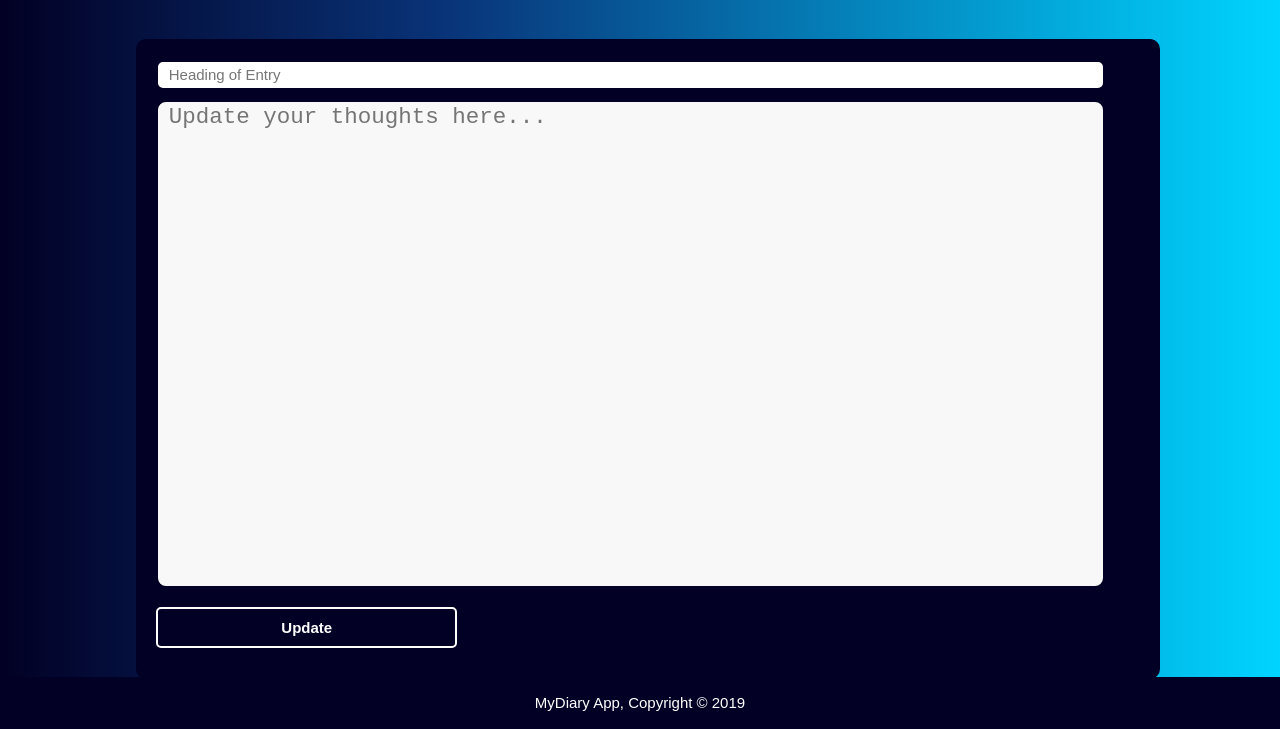
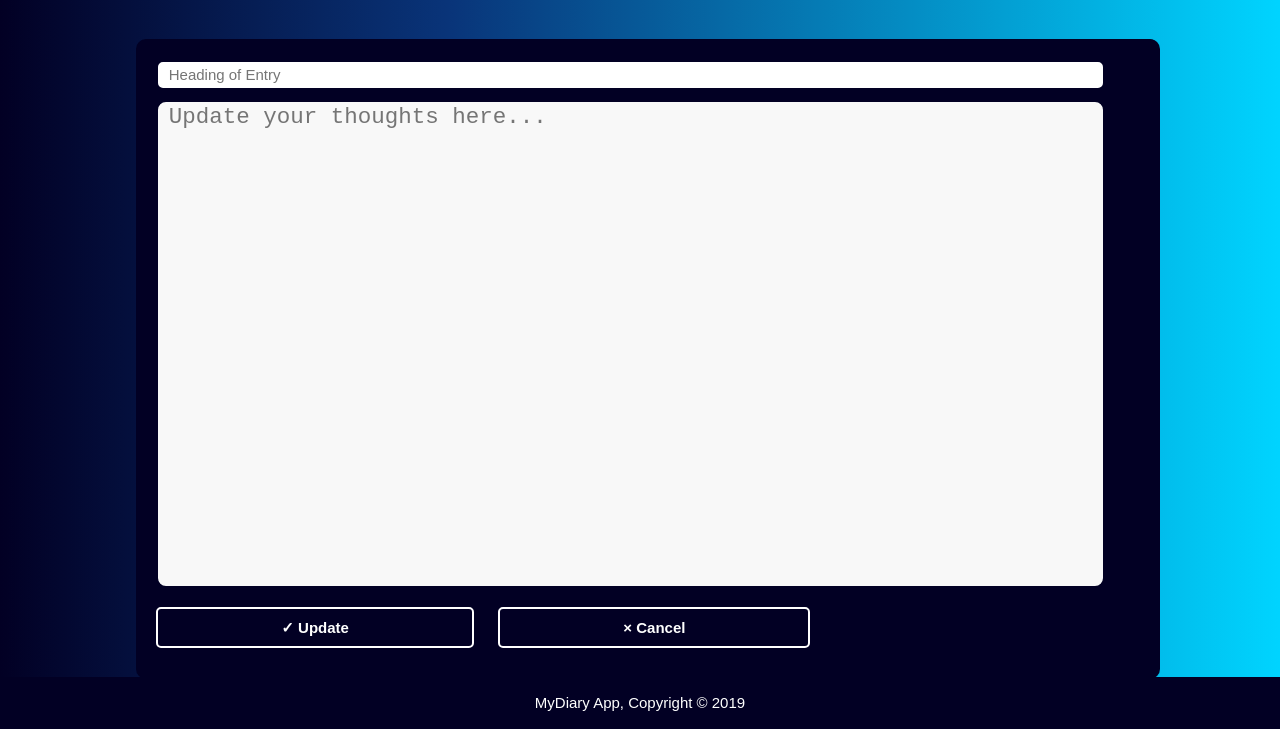
Before and after one commit to Ntare22/MyDiary-Andela, a plain HTML site: page ui/update-entry.html in a window 1280 px wide. Shown: the part 71-800 px from the top of the page. Drawn offline with Linux system fonts and the light colour scheme.

Commit message:
add cancel buttons

```diff
--- a/ui/update-entry.html
+++ b/ui/update-entry.html
@@ -60,7 +60,8 @@
         </form>
       </div>
       <br>
-      <a class="update-btn buttons" type="submit" href="entries.html">Update</a>
+      <a class="update-btn buttons" type="submit" href="entries.html">&check; Update</a>
+      <a class="update-btn buttons" type="submit" href="entries.html">&times; Cancel</a>
     </div>
   </div>
   <footer>
```
Also changed, not shown: ui/add-entry.html (+2 -1 lines).
